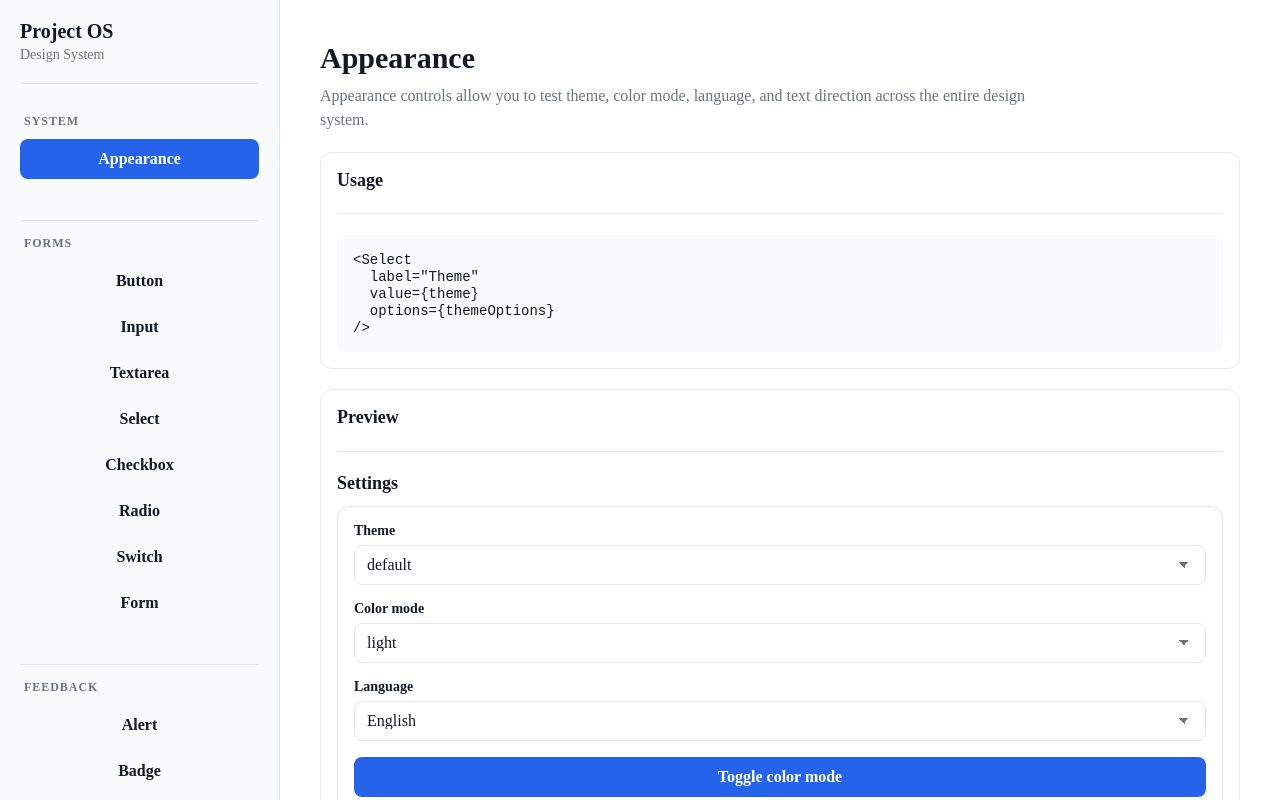
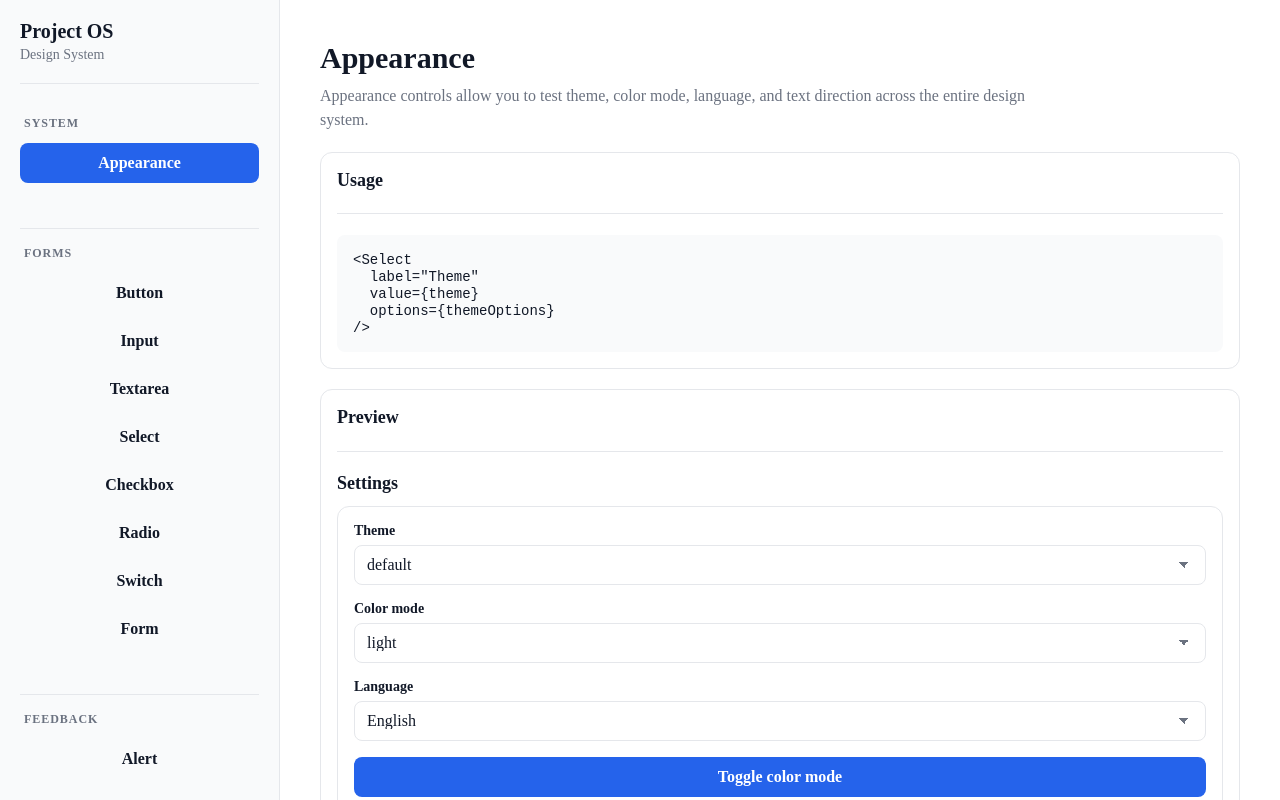
Before and after one commit to ingemedical16/project-os, a Next.js app: page /en in a window 1280 px wide. Shown: the top 800 px of the page. Built offline with nearby package versions, Linux system fonts and the light colour scheme.

Commit message:
refactor: use design tokens in design system layout

```diff
--- a/src/features/design-system/DesignSystemPage/DesignSystemPage.module.scss
+++ b/src/features/design-system/DesignSystemPage/DesignSystemPage.module.scss
@@ -1,3 +1,6 @@
+@use '@/styles/abstracts/variables' as *;
+@use '@/styles/abstracts/mixins' as *;
+
 .page {
   min-height: 100vh;
 
@@ -9,52 +12,56 @@
 }
 
 .sidebar {
-  padding: 2rem;
+  padding: $space-5;
 
   background: var(--sidebar-bg);
   border-block-end: 0.1rem solid var(--border);
 }
 
 .sidebarHeader {
-  margin-block-end: 2rem;
+  margin-block-end: $space-5;
 }
 
 .title {
   margin: 0;
+
   color: var(--text);
-  font-size: 2rem;
+
+  font-size: $font-size-xl;
 }
 
 .subtitle {
-  margin-block: 0.4rem 0;
+  margin-block: $space-1 0;
+
   color: var(--text-muted);
-  font-size: 1.4rem;
+
+  font-size: $font-size-sm;
 }
 
 .navigation {
   display: flex;
   flex-direction: column;
-  gap: 1.6rem;
+  gap: $space-4;
 
-  margin-block-start: 2rem;
+  margin-block-start: $space-5;
 }
 
 .group {
   display: flex;
   flex-direction: column;
-  gap: 1rem;
+  gap: $space-3;
 
-  padding-block: 1rem;
+  padding-block: $space-3;
 }
 
 .groupTitle {
   margin: 0;
-  padding-inline: 0.4rem;
+  padding-inline: $space-1;
 
   color: var(--text-muted);
 
-  font-size: 1.2rem;
-  font-weight: 700;
+  font-size: $font-size-xs;
+  font-weight: $font-weight-bold;
   text-transform: uppercase;
   letter-spacing: 0.08em;
 }
@@ -62,17 +69,17 @@
 .items {
   display: flex;
   flex-wrap: wrap;
-  gap: 0.6rem;
+  gap: $space-2;
 }
 
 .content {
   width: 100%;
-  padding: 2rem;
+  padding: $space-5;
 }
 
-@media (min-width: 768px) {
+@include respond(md) {
   .page {
-    grid-template-columns: 28rem 1fr;
+    grid-template-columns: $sidebar-width 1fr;
   }
 
   .sidebar {
@@ -94,6 +101,6 @@
 
   .content {
     max-width: 110rem;
-    padding: 4rem;
+    padding: $space-10;
   }
 }
```
